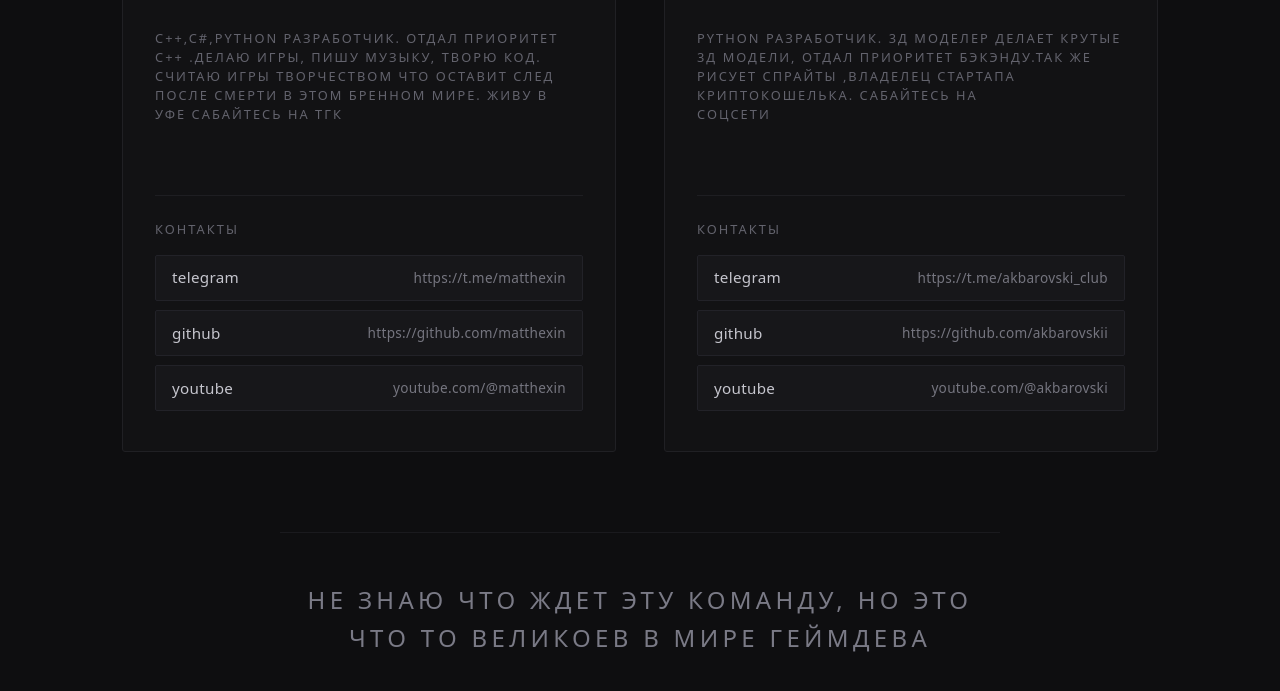
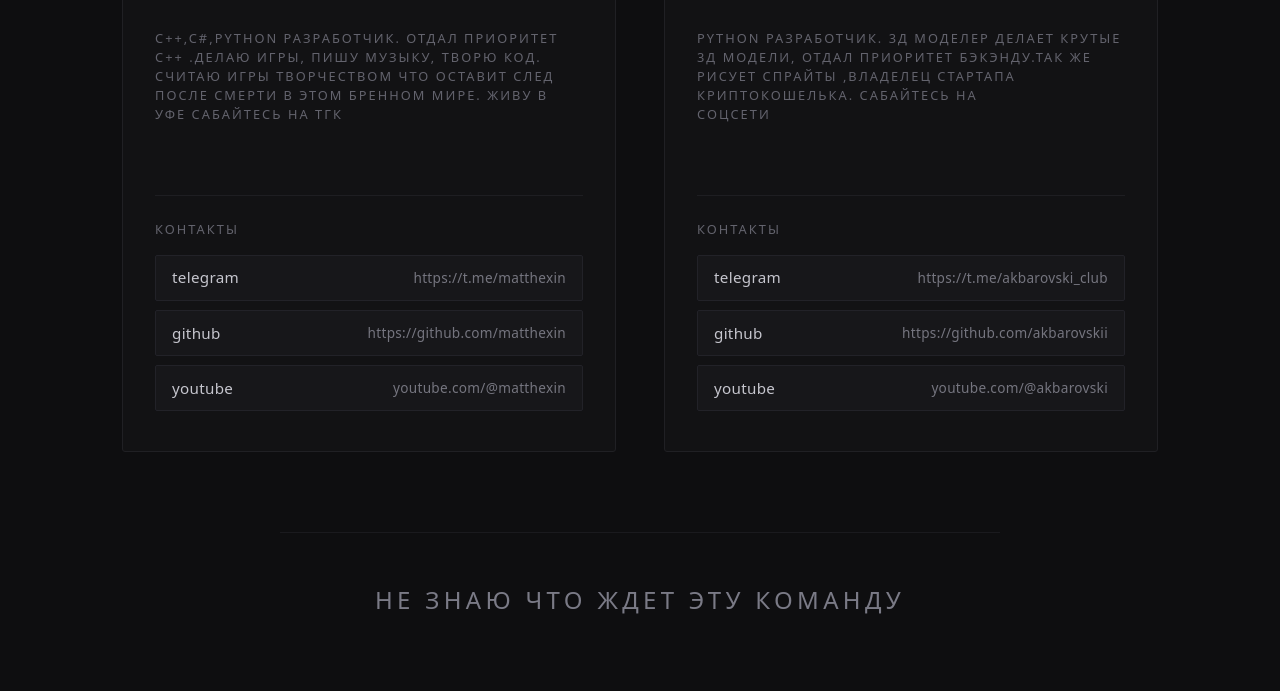
Before and after one commit to matthexin/PATS, a plain HTML site: page index.html in a window 1280 px wide. Shown: the part 595-1286 px from the top of the page. Drawn offline with Linux system fonts and the light colour scheme.

Commit message:
Update index.html

```diff
--- a/index.html
+++ b/index.html
@@ -332,7 +332,7 @@
 		</section>
 
 		<section class="description-bottom">
-			<span class="desc-label">не знаю что ждет эту команду, но это что то великоев в мире геймдева</span>
+			<span class="desc-label">не знаю что ждет эту команду</span>
 			<div class="desc-placeholder"></div>
 			<div class="desc-placeholder medium"></div>
 			<div class="desc-placeholder short"></div>
```
